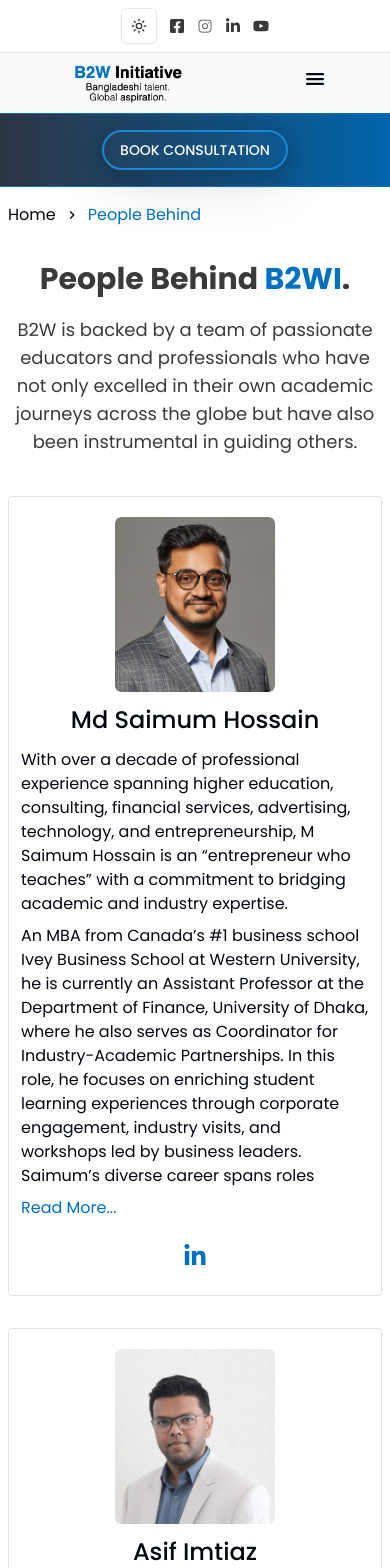
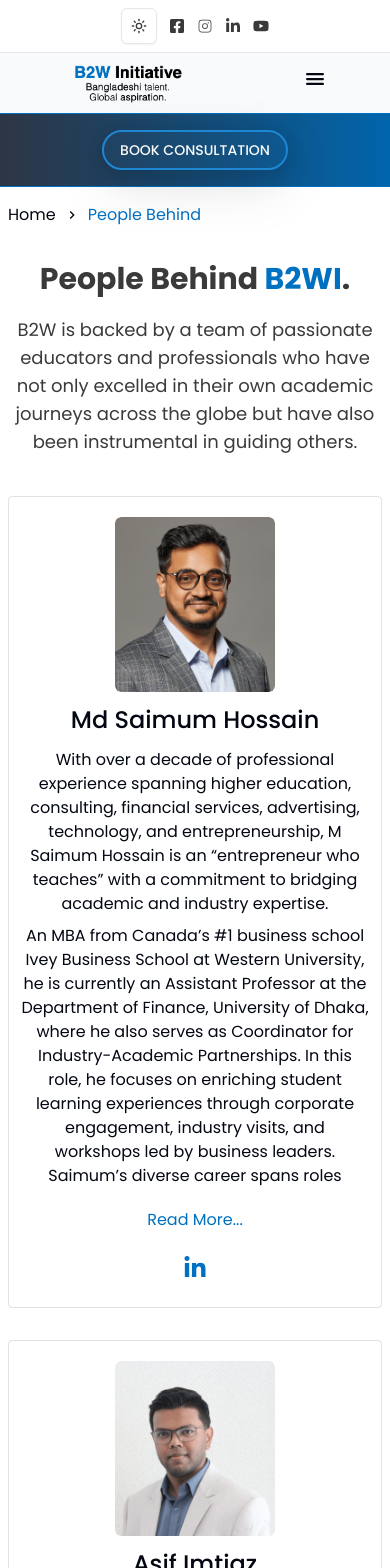
Before and after one commit to wpseemol/b2wi-development, a Next.js app: page /people-behind in a window 390 px wide. Shown: the top 1568 px of the page. Built offline with nearby package versions, Linux system fonts and the light colour scheme.

Commit message:
mobile view read more button set

```diff
--- a/app/hacks/page.tsx
+++ b/app/hacks/page.tsx
@@ -1,3 +1,4 @@
+'use client';
 export default function HacksPage() {
     return (
         <main>
--- a/app/people-behind/_components/people-behind-cart.tsx
+++ b/app/people-behind/_components/people-behind-cart.tsx
@@ -10,7 +10,7 @@ export default function PeopleBehindCart({
     details: PeopleBehind;
 }) {
     return (
-        <div className="flex flex-col items-center gap-y-3 border border-neutral-700/15 px-3 py-5 sm:px-5 sm:py-8 h-fit hover:shadow-md duration-100 rounded">
+        <div className="flex flex-col items-center gap-y-3 border border-neutral-700/15 px-3 py-5 sm:px-5 sm:py-8 hover:shadow-md duration-100 rounded h-fit">
             <figure className="overflow-hidden rounded-md">
                 <Image
                     src={`/images/people-behind/${details.imageUrl}`}
--- a/app/people-behind/_components/people-details.tsx
+++ b/app/people-behind/_components/people-details.tsx
@@ -26,9 +26,9 @@ export default function PeopleDetails({
     showContent =
         wordCount > shoWord
             ? showContent +
-              ` <button id='more-less-button-${contentId}' class='mt-2 text-primaryColor hover:underline dark:text-white'> ${
+              ` <button id='more-less-button-${contentId}' class='mt-2 text-primaryColor hover:underline dark:text-white sm:inline hidden'> ${
                   isExpanded ? 'Read Less...' : 'Read More...'
-              } </button`
+              } </button>`
             : showContent;
 
     useEffect(() => {
@@ -39,6 +39,7 @@ export default function PeopleDetails({
 
         const handleClick = () => {
             setIsExpanded((prev) => !prev);
+            console.log(buttonId, 'is clicked');
         };
 
         if (button) {
@@ -54,13 +55,26 @@ export default function PeopleDetails({
     }, [contentId, isExpanded, loading]);
 
     return loading ? (
-        <div></div>
+        <div className="flex justify-center items-center">
+            {' '}
+            <p> Loading...</p>
+        </div>
     ) : (
-        <div
-            dangerouslySetInnerHTML={{
-                __html: showContent,
-            }}
-            className="space-y-2"
-        />
+        <>
+            <div
+                dangerouslySetInnerHTML={{
+                    __html: showContent,
+                }}
+                className="space-y-2 text-center"
+            />
+            {wordCount > shoWord && (
+                <button
+                    onClick={() => setIsExpanded((prev) => !prev)}
+                    className="mt-2 text-primaryColor hover:underline dark:text-white sm:hidden inline">
+                    {' '}
+                    {isExpanded ? 'Read Less...' : 'Read More...'}{' '}
+                </button>
+            )}
+        </>
     );
 }
```
